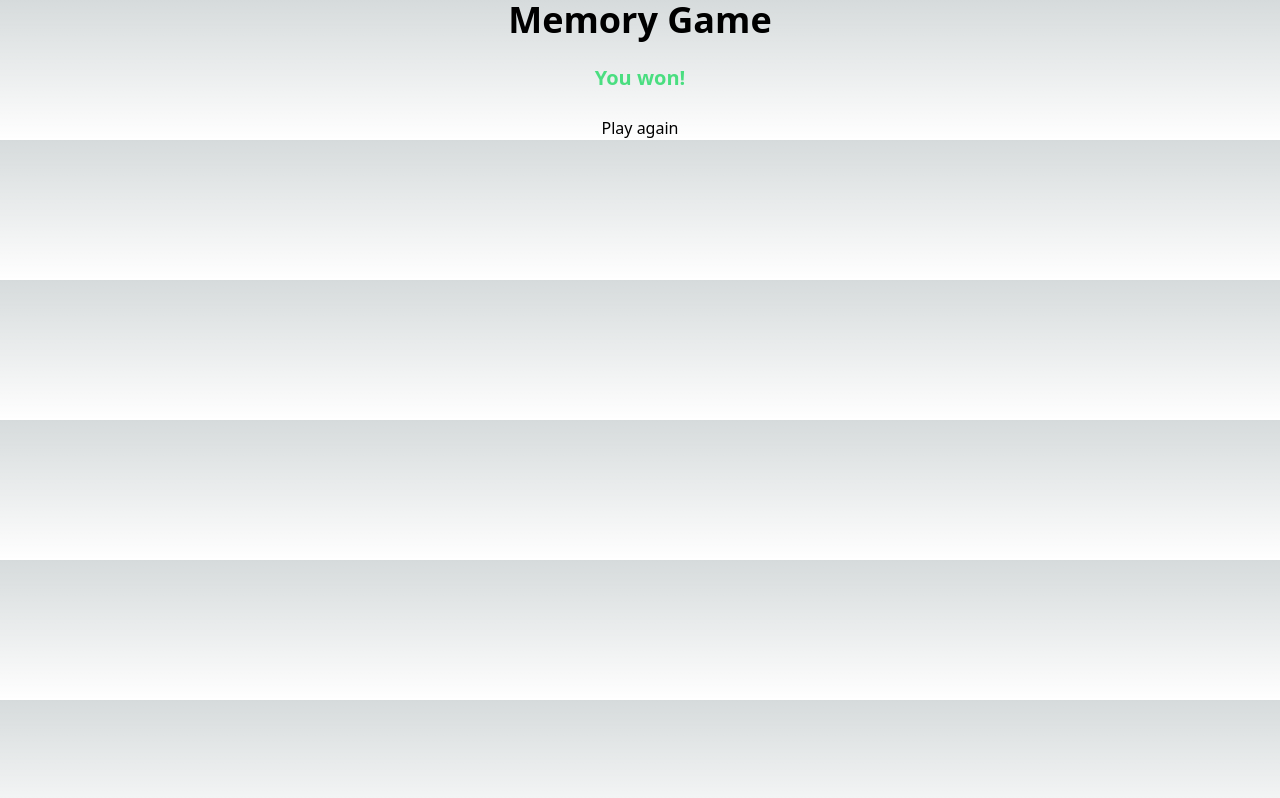
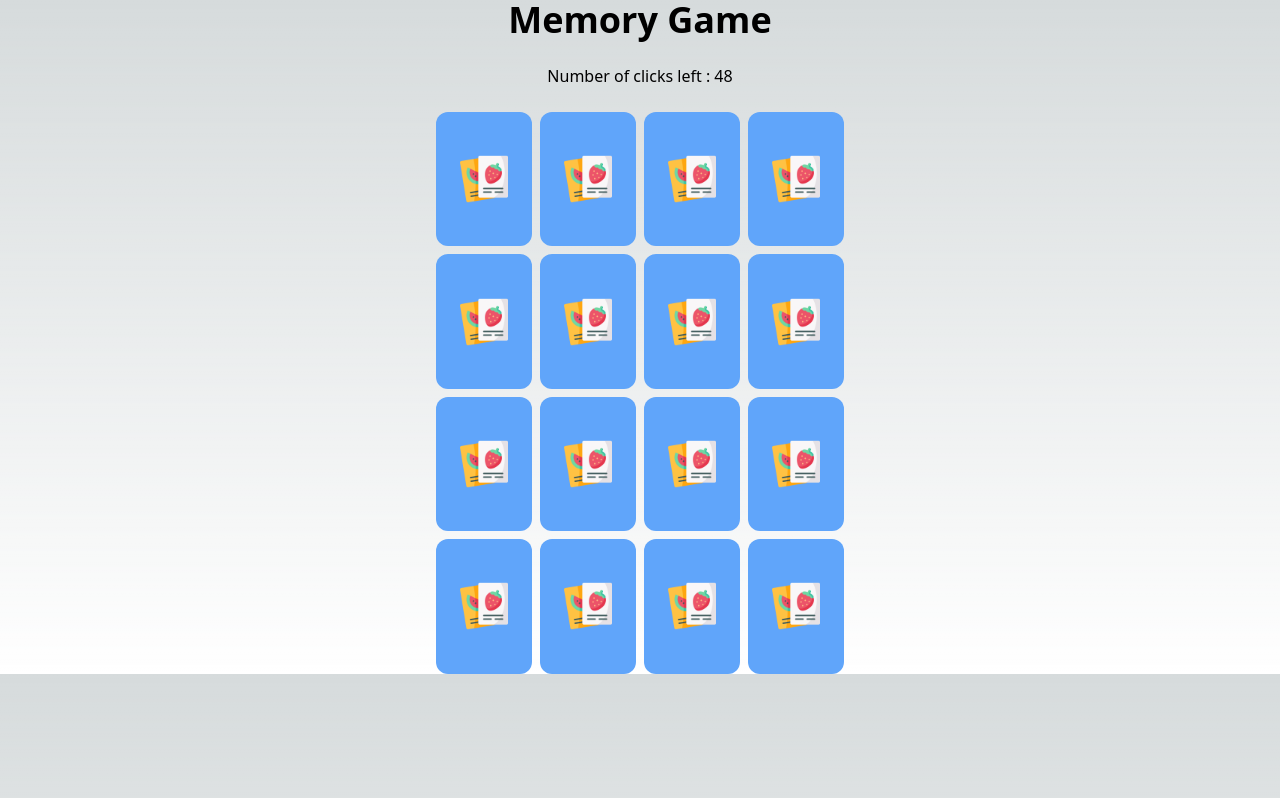
Before and after one commit to Sygix/memogame, a Next.js app: page / in a window 1280 px wide. Built offline with nearby package versions, Linux system fonts and the light colour scheme.

Commit message:
Fix game logic and add click event handling for cards

```diff
--- a/src/app/components/Board.tsx
+++ b/src/app/components/Board.tsx
@@ -14,7 +14,11 @@ const Board = () => {
     const [seenCards, setSeenCards] = useState<string[]>([]);
     const [matchedCards, setMatchedCards] = useState<string[]>([]);
     const [clicksLeft, setClicksLeft] = useState<number>(maxClicks);
-    const [gameState, setGameState] = useState<GameState>("won");
+    const [gameState, setGameState] = useState<GameState>("playing");
+
+    console.log('boardContent : ', boardContent);
+    console.log('matchedCards : ', matchedCards);
+    console.log('seenCards : ', seenCards);
 
     const shuffle = (array: string[]) => {
         return array.sort(() => Math.random() - 0.5);
@@ -25,7 +29,25 @@ const Board = () => {
         setMatchedCards([]);
         setClicksLeft(maxClicks);
         setGameState("playing");
-    }
+    };
+
+    const handleCardClick = (card: string) => {
+        console.log(card);
+        if (matchedCards.includes(card)) return;
+        if (seenCards.length === 1) {
+            const firstCard = seenCards[0];
+
+            console.log(firstCard);
+
+            if(firstCard === card) {
+                setMatchedCards((state) => [...state, card]);
+            }
+            setSeenCards([]);
+        } else if(seenCards.length === 0) {
+            setSeenCards([card]);
+        }
+        setClicksLeft((state) => state - 1);
+    };
 
     useEffect(() => {
         if (clicksLeft <= 0) setGameState('lost');
@@ -47,7 +69,7 @@ const Board = () => {
 
             {gameState === 'playing' && <>
                 <p>Number of clicks left : {clicksLeft}</p>
-                <CardList data={boardContent} seenCards={seenCards} matchedCards={matchedCards} />
+                <CardList data={boardContent} seenCards={seenCards} matchedCards={matchedCards} handleCardClick={handleCardClick} />
             </>}
 
             {(gameState === 'won' || gameState === 'lost') && <>
--- a/src/app/components/cards/Card.tsx
+++ b/src/app/components/cards/Card.tsx
@@ -1,16 +1,23 @@
-import { ReactNode } from "react"
-import BackImg from '../../../../public/back.png'
+import Image from "next/image";
+import { ReactNode } from "react";
 
-const Card = ({ children, flipped }: { children?: ReactNode, flipped: boolean }) => {
+const Card = ({ children, seen, matched, onClick }: { children?: ReactNode; seen: boolean; matched: boolean; onClick?: () => void }) => {
   return (
-    <div className="bg-blue-400 w-24 flex justify-center items-center aspect-[5/7] rounded-xl">
-      <div>
-        <span className=" text-5xl">{children}</span>
+    <button
+      className="bg-blue-400 w-24 flex justify-center items-center aspect-[5/7] rounded-xl"
+      onClick={onClick}
+    >
+      {(seen || matched)
+        ?
+        <div>
+        <span className="text-5xl">{children}</span>
+        </div>
+        :
+        <div className="">
+        <Image src={'/back.png'} alt={""} width={48} height={48} />
       </div>
-      <div className="rotate-180">
-        <span className=" text-5xl"></span>
-      </div>
-    </div>
+      }
+    </button>
   )
 }
 
--- a/src/app/components/cards/CardList.tsx
+++ b/src/app/components/cards/CardList.tsx
@@ -1,12 +1,12 @@
 import Card from "./Card";
 
-const CardList = ({ data, matchedCards, seenCards }: { data: string[]; matchedCards: string[]; seenCards: string[] }) => {
+const CardList = ({ data, matchedCards, seenCards, handleCardClick }: { data: string[]; matchedCards: string[]; seenCards: string[]; handleCardClick: (card: string) => void }) => {
   return (
     <div className="grid grid-cols-4 gap-2">
-      {data.map((card) => {
+      {data.map((card, index) => {
         const seen = seenCards.includes(card);
         const matched = matchedCards.includes(card);
-        return <Card key={card}>{card}</Card>;
+        return <Card key={`${card}-${index}`} seen={seen} matched={matched} onClick={() => handleCardClick(card)}>{card}</Card>;
       })}
     </div>
   )
```
